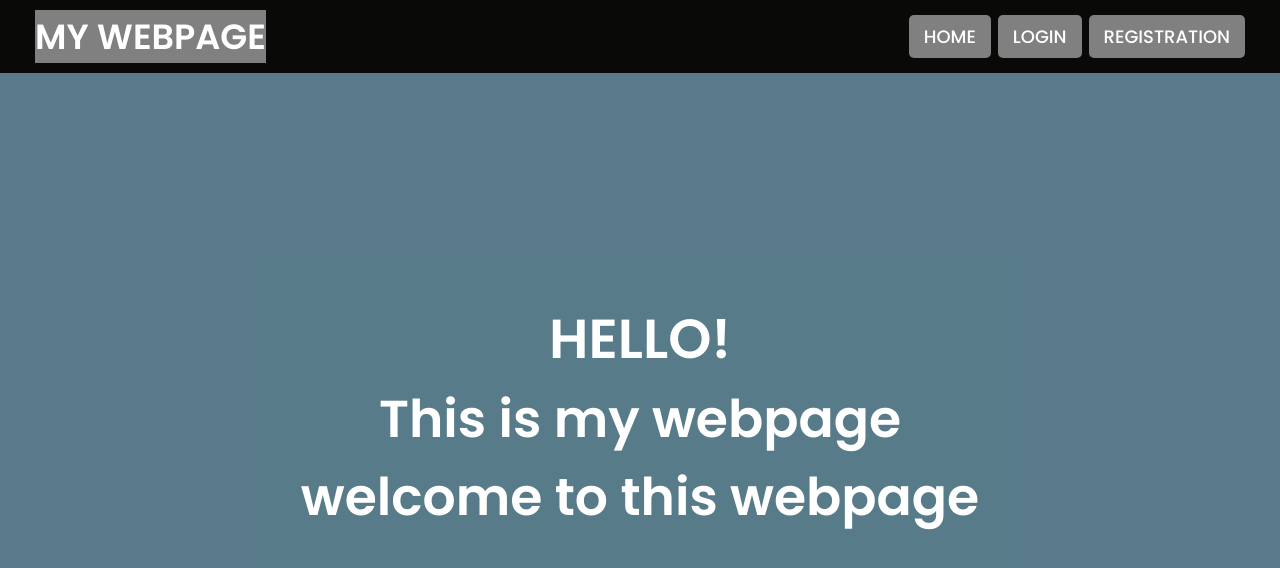
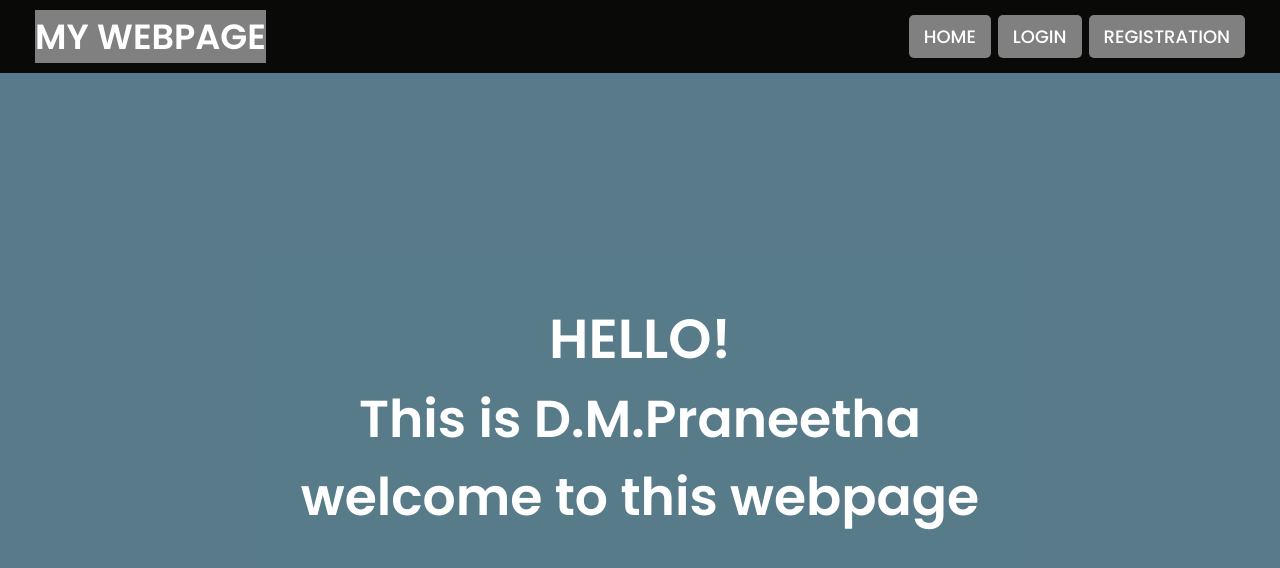
Before and after one commit to manasapraneetha1/mywebapp, a plain HTML site: page index.html in a window 1280 px wide. Drawn offline with Linux system fonts and the light colour scheme.

Commit message:
Update index.html

```diff
--- a/index.html
+++ b/index.html
@@ -25,7 +25,7 @@
   <div class="img"></div>
   <div class="center">
     <div class="title">HELLO!</div>
-    <div class="sub_title">This is my webpage</div>
+    <div class="sub_title">This is D.M.Praneetha</div>
     <div class="sub_title">welcome to this webpage</div>
     </div>
   </div>
```
